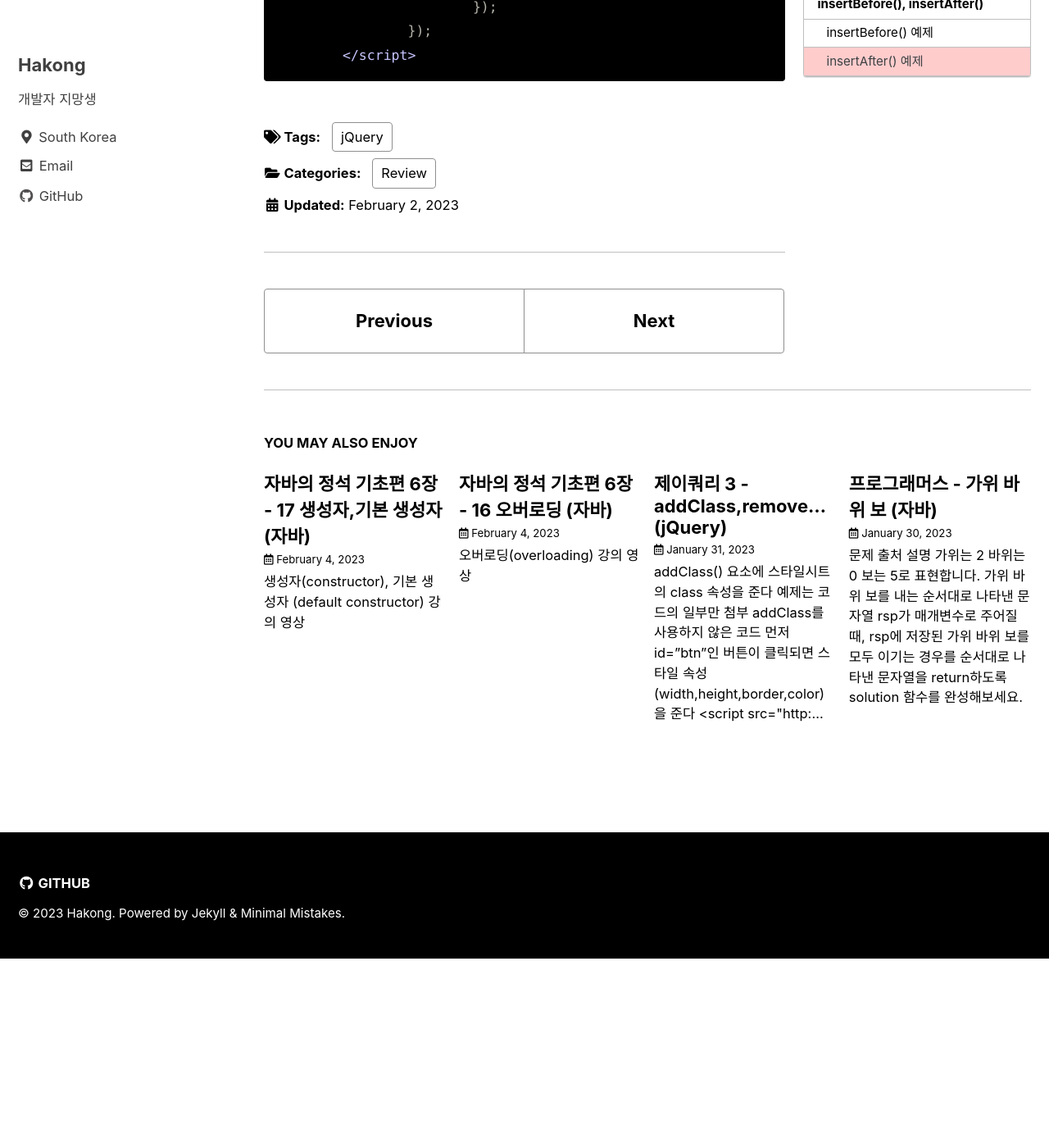
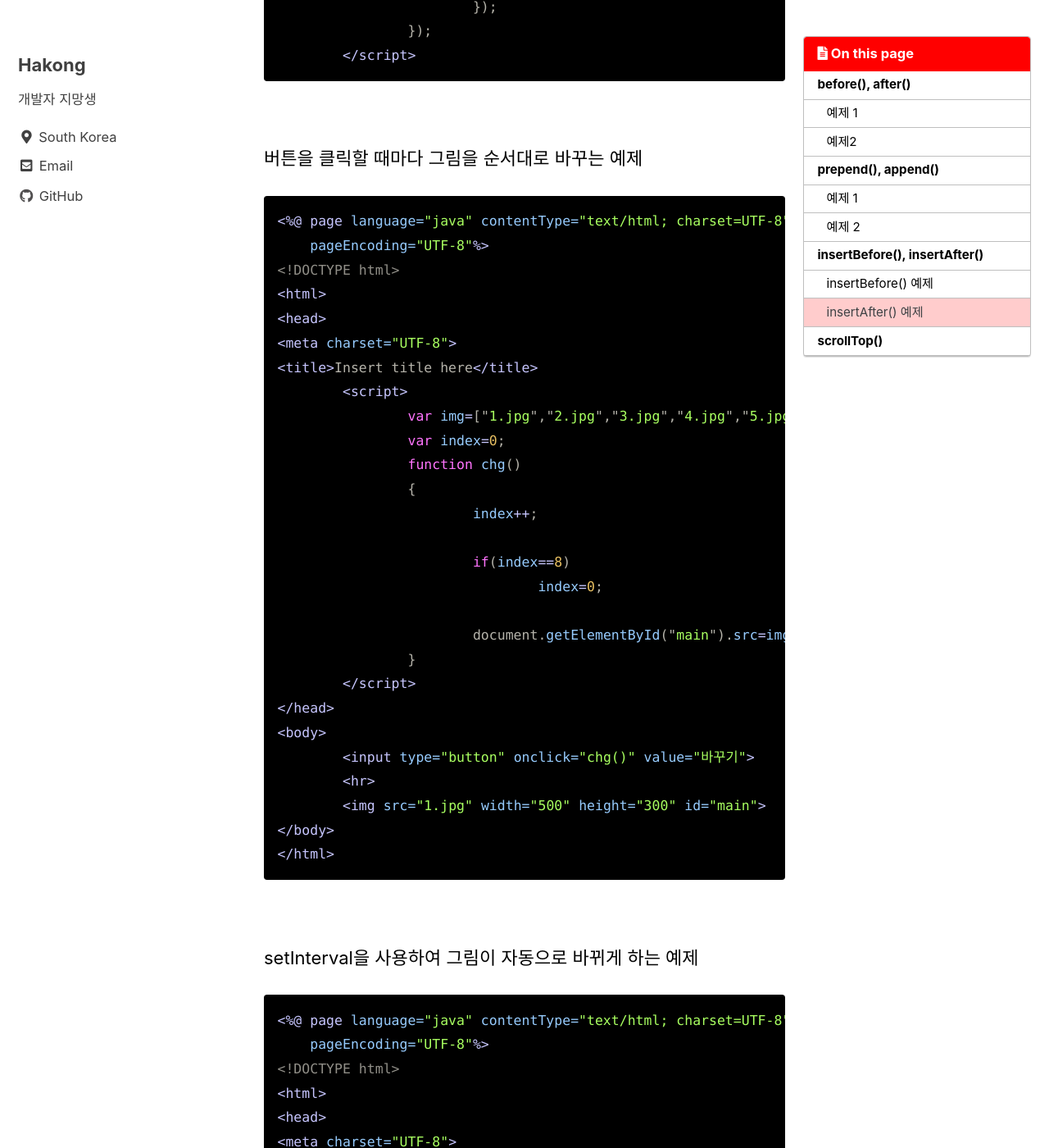
Before and after one commit to xxxjoyxxx/xxxjoyxxx.github.io, a Jekyll site: the page built from _posts/2023-02-02-0202review.md, in a window 1280 px wide and 1400 px high, scrolled down 6625 px. Shown: the whole window at 82% size. Built offline with Jekyll 4.4.1, drawn with Linux system fonts in a browser that asks for light colours; cached includes are drawn as plain includes; some web fonts are replaced; before the commit the page ends 7794 px from its top, so only the background shows below that; some of the changed text lies outside the part shown.

Commit message:
Update 2023-02-02-0202review.md

````diff
--- a/_posts/2023-02-02-0202review.md
+++ b/_posts/2023-02-02-0202review.md
@@ -1,6 +1,6 @@
 ---
 layout: single
-title: 제이쿼리 4 - before,after,prepend,append (jQuery)
+title: 제이쿼리 4 - before,after,prepend,append,scrollTop (jQuery)
 categories: Review
 tag: [jQuery]
 toc: true
@@ -202,3 +202,135 @@ append를 after로 바꾸면 정상적으로 작동한다!
 		});
 	</script>
 ```
+<br/>
+
+버튼을 클릭할 때마다 그림을 순서대로 바꾸는 예제
+```jsp
+<%@ page language="java" contentType="text/html; charset=UTF-8"
+    pageEncoding="UTF-8"%>
+<!DOCTYPE html>
+<html>
+<head>
+<meta charset="UTF-8">
+<title>Insert title here</title>
+	<script>
+		var img=["1.jpg","2.jpg","3.jpg","4.jpg","5.jpg","6.jpg","7.jpg","8.jpg",];
+		var index=0;
+		function chg()
+		{
+			index++;
+
+			if(index==8)
+				index=0;
+
+			document.getElementById("main").src=img[index];
+		}
+	</script>
+</head>
+<body>
+	<input type="button" onclick="chg()" value="바꾸기">
+	<hr>
+	<img src="1.jpg" width="500" height="300" id="main">
+</body>
+</html>
+```
+<br/>
+
+setInterval을 사용하여 그림이 자동으로 바뀌게 하는 예제
+```jsp
+<%@ page language="java" contentType="text/html; charset=UTF-8"
+    pageEncoding="UTF-8"%>
+<!DOCTYPE html>
+<html>
+<head>
+<meta charset="UTF-8">
+<title>Insert title here</title>
+	<script>
+		var img=["1.jpg","2.jpg","3.jpg","4.jpg","5.jpg","6.jpg","7.jpg","8.jpg"];
+		var index=0;
+		function chg()
+		{
+			setInterval(function()
+			{
+				index++;
+
+				if(index==8)
+					index=0;
+
+				document.getElementById("main").src=img[index];
+			},2000);
+		}
+	</script>
+</head>
+<body>
+	<input type="button" onclick="chg()" value="바꾸기">
+	<hr>
+	<img src="1.jpg" width="500" height="300" id="main">
+</body>
+</html>
+```
+<br/>
+
+그림 슬라이드로 넘기는 예제
+```jsp
+<%@ page language="java" contentType="text/html; charset=UTF-8"
+    pageEncoding="UTF-8"%>
+<!DOCTYPE html>
+<html>
+<head>
+<meta charset="UTF-8">
+<title>Insert title here</title>
+	<style>
+		#main {
+			width:1000px;
+			height:300px;
+			border:3px solid black;
+			overflow:hidden;
+		}
+		#sub {
+			width:8100px;
+			margin-left:0px;
+		}
+	</style>
+	<script src="http://code.jquery.com/jquery-latest.js"></script>
+	<script>
+		$(function()
+		{
+			var chk=0;
+			$("#btn").click(function()
+			{
+				setInterval(function()
+				{
+					ss=setInterval(function()
+					{
+						chk-=2;
+						$("#sub").css("margin-left",chk);
+						if(chk==-1000)
+						{
+							clearInterval(ss);
+							chk=0;
+							$("#sub").css("margin-left","0");
+							$(".img").eq(0).insertAfter($(".img").eq(7));
+						}
+					},1);
+				},4000);
+			});
+		});
+	</script>
+</head>
+<body>
+	<input type="button" id="btn" value="바꾸기">
+	<hr>
+	<div id="main">
+		<div id="sub">
+			<img src="1.jpg" width="1000" height="300" class="img"><img src="2.jpg" width="1000" height="300" class="img"><img src="3.jpg" width="1000" height="300" class="img"><img src="4.jpg" width="1000" height="300" class="img"><img src="5.jpg" width="1000" height="300" class="img"><img src="6.jpg" width="1000" height="300" class="img"><img src="7.jpg" width="1000" height="300" class="img"><img src="8.jpg" width="1000" height="300" class="img">
+		</div>
+	</div>
+</body>
+</html>
+```
+
+### scrollTop()
+document.body.scrollTop : doctype이 없어야 된다 <br/>
+document.documentElement.scrollTop : 현재 문서가 스크롤이 될 때 몇 px 스크롤이 되었는지를 저장하는 속성 <br/>
+jquery => $(window).scrollTop() <br/>
````
